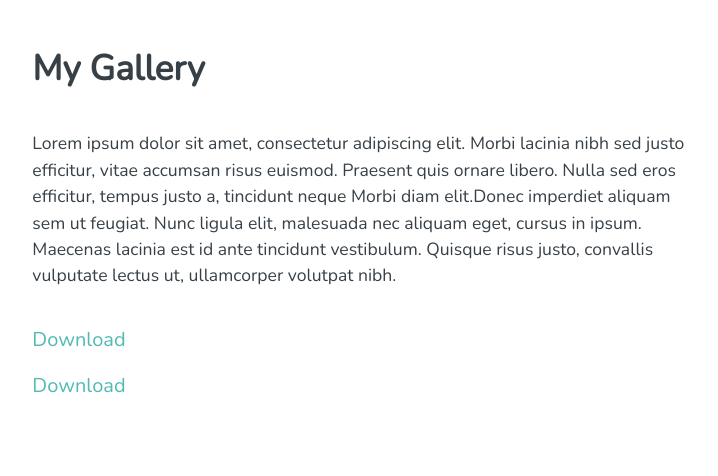
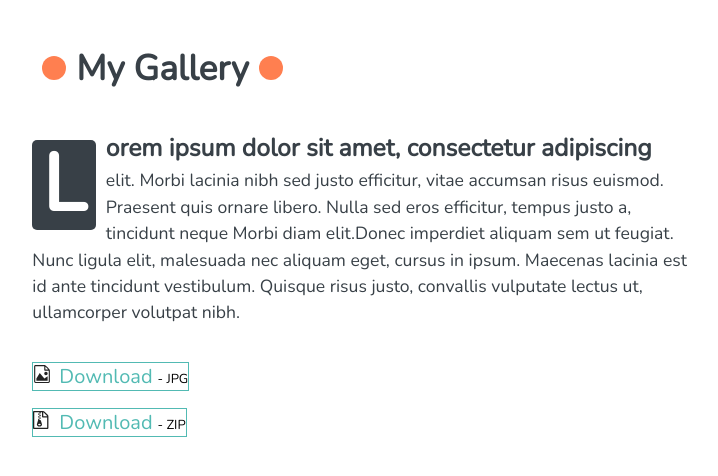
Before and after one commit to jl4syth/td-unit3, a plain HTML site: page td-unit3-advanced-selectors/5-first-line_and_first-letter/start/index.html in a window 1280 px wide. Shown: the whole page, without its empty margins (279-997 px from the left). Drawn offline with nearby package versions, Linux system fonts and the light colour scheme.

Commit message:
More CSS selectors and pseudo elements

```diff
--- a/td-unit3-advanced-selectors/1-nth-child/start/css/style.css
+++ b/td-unit3-advanced-selectors/1-nth-child/start/css/style.css
@@ -1 +1,6 @@
 /* :nth-child Pseudo-classes------------------ */
+
+li:nth-child(-n+4) {
+    background: #52bab3;
+    color: white;
+}
--- a/td-unit3-advanced-selectors/2-nth-of-type/start/css/style.css
+++ b/td-unit3-advanced-selectors/2-nth-of-type/start/css/style.css
@@ -1,6 +1,6 @@
 /* Structural Pseudo-classes------------------ */
 
-div:nth-child(4) {
+div:nth-last-of-type(1) {
   background: #52bab3;
   color: white;
 }
--- a/td-unit3-advanced-selectors/3-root_and_target/start/css/style.css
+++ b/td-unit3-advanced-selectors/3-root_and_target/start/css/style.css
@@ -0,0 +1,23 @@
+:root {
+    background: #e3effb;
+}
+
+:target {
+    background: #384047;
+    color: white;
+}
+
+#col-c:target {
+    background-color: #eff1f2;
+    color: initial;
+    box-shadow: 0 0 6px rgb(0,0,0,.2);
+}
+
+input:not([type="submit"]) {
+    box-shadow: inset 0 2px 0 rgba(0,0,0, .15);
+}
+
+.col:not(:first-child),
+nav a:not(:first-child) {
+    margin-left: 15px;
+}
--- a/td-unit3-advanced-selectors/5-first-line_and_first-letter/start/css/style.css
+++ b/td-unit3-advanced-selectors/5-first-line_and_first-letter/start/css/style.css
@@ -1 +1,50 @@
 /* Pseudo-elements -------------------------------- */
+
+.intro::first-line {
+    font-weight: bold;
+    font-size: 1.4em;
+}
+
+.intro::first-letter {
+    float: left;
+    font-size: 80px;
+    color: white;
+    padding: 5px 10px;
+    background: #384047;
+    margin: 10px 10px 0 0;
+    border-radius: 5px;
+    line-height: 1;
+}
+
+.jpg::before {
+    content: url(../img/icn-picture.svg);
+    margin-right: 8px;
+}
+
+.zip::before {
+    content: url(../img/icn-zip.svg);
+    margin-right: 8px;
+}
+
+h1::before,
+h1::after {
+    content: "";
+    display: inline-block;
+    width: 24px;
+    height: 24px;
+    border-radius: 50%;
+    background-color: coral;
+    margin: 0 10px;
+}
+
+.d-loads a::after {
+    content: attr(title);
+    display: inline-block;
+    color: initial;
+    font-size: .65em;
+    margin-left: 5px;
+}
+
+.d-loads a {
+    border: solid 1px;
+}
```
Also changed, not shown: td-unit3-advanced-selectors/2-nth-of-type/start/index.html (+2 -0 lines).
